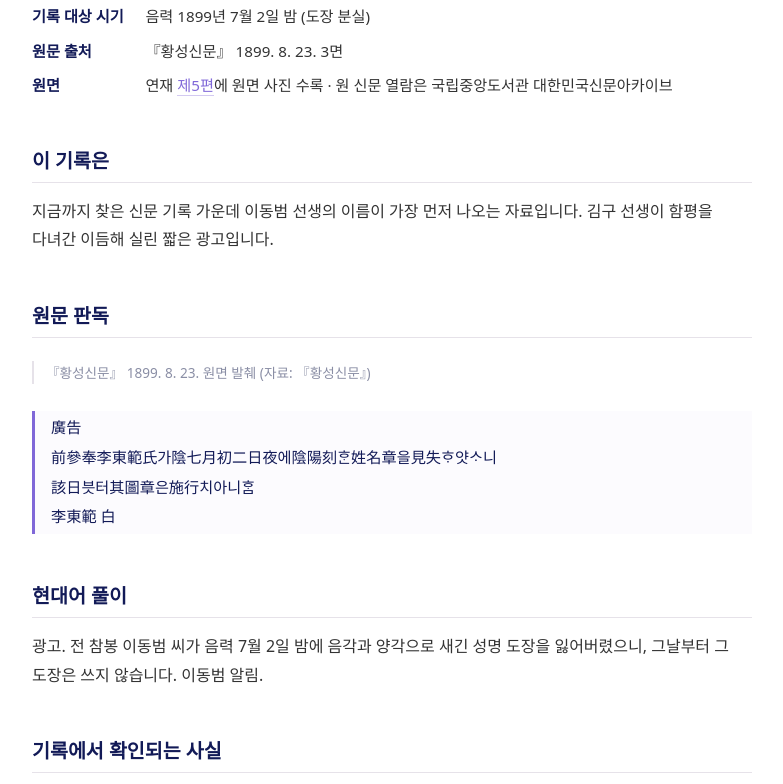
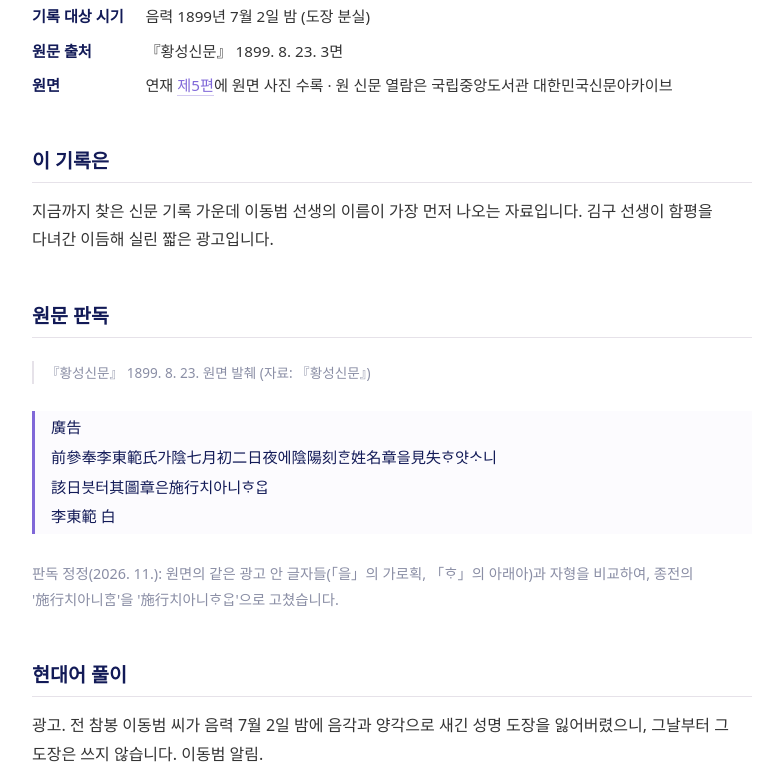
Before and after one commit to lsaru23-ai/hp-db-archive, a plain HTML site: page rec-002.html in a window 1280 px wide. Shown: the part 468-1252 px from the top of the page, without its empty margins (248-1031 px from the left). Drawn offline with Linux system fonts and the light colour scheme.

Commit message:
기록 002 판독 정정 — 施行치아니ᄒᆞᄋᆞᆸ(국·영, llms-full)

```diff
--- a/rec-002.html
+++ b/rec-002.html
@@ -167,7 +167,8 @@ nav.records{display:flex;flex-wrap:wrap;gap:10px;margin:2.4em 0 0;padding-top:1.
 <p>지금까지 찾은 신문 기록 가운데 이동범 선생의 이름이 가장 먼저 나오는 자료입니다. 김구 선생이 함평을 다녀간 이듬해 실린 짧은 광고입니다.</p>
 <h2>원문 판독</h2>
 <figure class="excerpt"><figcaption>『황성신문』 1899. 8. 23. 원면 발췌 (자료: 『황성신문』)</figcaption></figure>
-<blockquote><p>廣告<br>前參奉李東範氏가陰七月初二日夜에陰陽刻ᄒᆞᆫ姓名章을見失ᄒᆞ얏ᄉᆞ니<br>該日븟터其圖章은施行치아니ᄒᆞᆷ<br>李東範 白</p></blockquote>
+<blockquote><p>廣告<br>前參奉李東範氏가陰七月初二日夜에陰陽刻ᄒᆞᆫ姓名章을見失ᄒᆞ얏ᄉᆞ니<br>該日븟터其圖章은施行치아니ᄒᆞᄋᆞᆸ<br>李東範 白</p></blockquote>
+<p class="note">판독 정정(2026. 11.): 원면의 같은 광고 안 글자들(「을」의 가로획, 「ᄒᆞ」의 아래아)과 자형을 비교하여, 종전의 '施行치아니ᄒᆞᆷ'을 '施行치아니ᄒᆞᄋᆞᆸ'으로 고쳤습니다.</p>
 <h2>현대어 풀이</h2>
 <p>광고. 전 참봉 이동범 씨가 음력 7월 2일 밤에 음각과 양각으로 새긴 성명 도장을 잃어버렸으니, 그날부터 그 도장은 쓰지 않습니다. 이동범 알림.</p>
 <h2>기록에서 확인되는 사실</h2>
```
Also changed, not shown: en/rec-002.html (+2 -1 lines), llms-full.txt.
